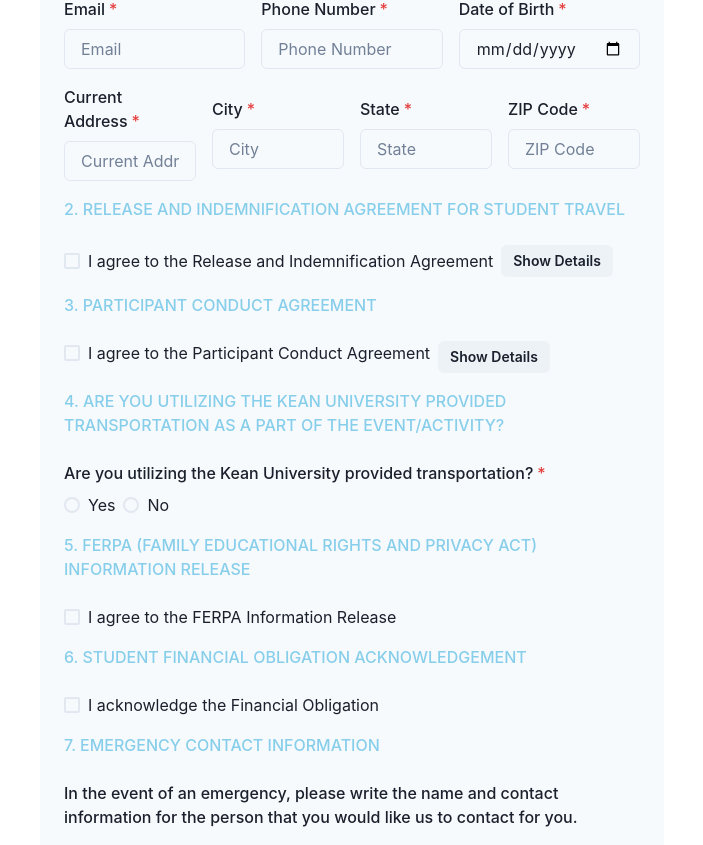
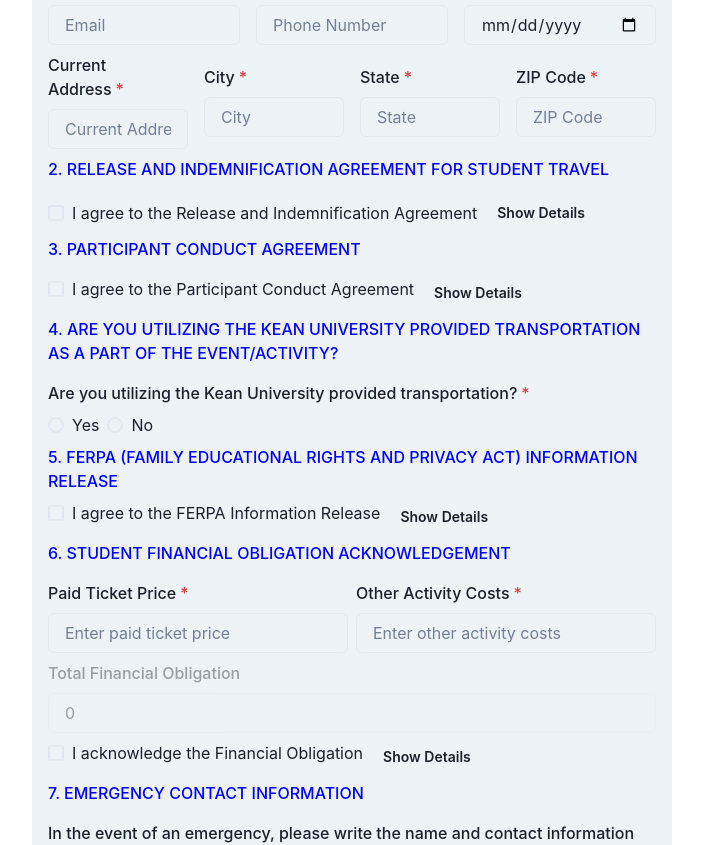
Before and after one commit to DomenicoDicosimo/Kean-Travel-Approval, a React (Create React App) app in the folder client/: page /forms in a window 1280 px wide. Shown: the part 527-1372 px from the top of the page, without its empty margins (288-991 px from the left). Built offline with nearby package versions, Linux system fonts and the light colour scheme; no server answers.

Commit message:
Update StudentTravelRegistrationFormDay.js

```diff
--- a/client/src/components/StudentTravelRegistrationFormDay.js
+++ b/client/src/components/StudentTravelRegistrationFormDay.js
@@ -19,9 +19,14 @@
 
 export default function Forms() {
 
-  const [showReleaseText, setShowReleaseText] = useState(false);
-  const [showSection_3_details, setSection_3_details] = useState(false);
-  const [showSection_4_details, setSection_4_details] = useState(false);
+ /*  const [showReleaseText, setShowReleaseText] = useState(false); */
+  const [showDetails, setShowDetails] = useState({
+    section2: false,
+    section3: false,
+    section4: false,
+    section5: false,
+    section6: false,
+  });
   const [usingUniversityTransport, setUsingUniversityTransport] = useState('');
   const [isUnderage, setIsUnderage] = useState(false);
   const [formData, setFormData] = useState({
@@ -42,38 +47,46 @@
     zip: '',
     agreeToRelease: false,
     agreeToConduct: false,
+    usingUniversityTransport: false,
     transportationWaiver: false,
     agreeToFerpa: false,
     financialObligation: false,
     participantCertification: false,
+    paidTicketPrice:'',
+    otherActivityCosts: '',
+    totalFinancialObligation: 0
   });
-
-  const handleCheckboxChange = (e) => {
-    const { name, checked } = e.target;
-    setFormData({
-      ...formData,
-      [name]: checked,
-    });
-  };
 
   const handleTransportationChange = (value) => {
     setUsingUniversityTransport(value);
   };
 
-
-  const handleDateOfBirthChange = (e) => {
-    handleInputChange(e); // existing input change handler
-    const dob = new Date(e.target.value);
-    const today = new Date();
-    const age = today.getFullYear() - dob.getFullYear();
-    setIsUnderage(age < 18);
+  const toggleDetail = (section) => {
+    setShowDetails((prevDetails) => ({ ...prevDetails, [section]: !prevDetails[section] }));
   };
 
   const handleInputChange = (e) => {
     const { name, value, type, checked } = e.target;
-    setFormData({
-      ...formData,
-      [name]: type === 'checkbox' ? checked : value,
+    setFormData((currentFormData) => {
+      const newValue = type === 'checkbox' ? checked : value;
+      const updatedFormData = { ...currentFormData, [name]: newValue };
+
+      //Calculate Financial Obligation
+      if (name === 'paidTicketPrice' || name === 'otherActivityCosts') {
+        const paidTicketPrice = parseFloat(updatedFormData.paidTicketPrice) || 0;
+        const otherActivityCosts = parseFloat(updatedFormData.otherActivityCosts) || 0;
+        updatedFormData.totalFinancialObligation = paidTicketPrice + otherActivityCosts;
+      }
+
+      //Get parent/guardian information if age < 18
+      if (name === 'date_of_birth') {
+        const dob = new Date(value);
+        const today = new Date();
+        const age = today.getFullYear() - dob.getFullYear();
+        setIsUnderage(age < 18);
+      }
+
+      return updatedFormData;
     });
   };
 
@@ -94,9 +107,15 @@
   return (
     <>
       <NavBar />
-      <Box p={4}>
+      <Box p={4} spacing={4} bg="gray.100" w="50%" mx="auto" borderRadius="lg">
         <form onSubmit={handleSubmit}>
-          <Stack spacing={4} bg="gray.50" w="50%" mx="auto" borderRadius="lg" p={6}>
+          <Stack>
+            <FormControl>
+
+              <FormLabel>Student Travel Registration Form - Day Trip (Student)</FormLabel>
+
+            </FormControl>
+
             <HStack>
               <FormControl isRequired flex="3"> {/* Increased flex value for more space */}
                 <FormLabel htmlFor="event_name">Event Name</FormLabel>
@@ -131,9 +150,10 @@
               </FormControl>
             </HStack>
 
-            <FormControl>
-              <FormLabel  style={{ color: 'skyblue' }}>1. PARTICIPANT INFORMATION (STUDENT)</FormLabel>
-            </FormControl>
+
+
+            {/* Participant Information (Student) - Section 1 */}
+            <FormLabel htmlFor="first_name" style={{ color: 'blue' }}>1. PARTICIPANT INFORMATION (STUDENT)</FormLabel>
             <HStack spacing={4}>
               <FormControl isRequired>
                 <FormLabel htmlFor="first_name">First Name</FormLabel>
@@ -159,7 +179,7 @@
               </FormControl>
               <FormControl isRequired>
                 <FormLabel htmlFor="date_of_birth">Date of Birth</FormLabel>
-                <Input type="date" id="date_of_birth" name="date_of_birth" onChange={handleDateOfBirthChange} value={formData.date_of_birth} />
+                <Input type="date" id="date_of_birth" name="date_of_birth" onChange={handleInputChange} value={formData.date_of_birth} />
               </FormControl>
             </HStack>
             <HStack spacing={4}>
@@ -181,19 +201,19 @@
               </FormControl>
             </HStack>
 
-            {/* RELEASE AND INDEMNIFICATION SECTION 2 */}
-            <FormLabel  style={{ color: 'skyblue' }}>2. RELEASE AND INDEMNIFICATION AGREEMENT FOR STUDENT TRAVEL</FormLabel>
+            {/* Release and Indemnification Agreement for student travel - Section 2 */}
+            <FormLabel  style={{ color: 'blue' }}>2. RELEASE AND INDEMNIFICATION AGREEMENT FOR STUDENT TRAVEL</FormLabel>
              <FormControl display="flex" alignItems="center">
-             <Checkbox name="agreeToRelease" isChecked={formData.agreeToRelease} onChange={handleCheckboxChange}>
+             <Checkbox name="agreeToRelease" isChecked={formData.agreeToRelease} onChange={handleInputChange}>
                 I agree to the Release and Indemnification Agreement
               </Checkbox>
-              <Button size="sm" ml={2} onClick={() => setShowReleaseText(!showReleaseText)}>
-                {showReleaseText ? 'Hide Details' : 'Show Details'}
+              <Button size="sm" ml={2} onClick={() => toggleDetail('section2')}>
+                {showDetails.section2 ? 'Hide Details' : 'Show Details'}
               </Button>
             </FormControl>
 
              {/* Collapsible panel for the Release and Indemnification Agreement text */}
-             <Collapse in={showReleaseText}>
+             <Collapse in={showDetails.section2}>
               <Text fontSize="sm" p={4} borderWidth="1px" borderRadius="md">
                 In the event that I incur any physical or emotional injury or illness, or loss or
                 damages to personal property of any kind during my participation in the
@@ -229,14 +249,14 @@
               {isUnderage && (
               <Box>
                 <Text>Parent/Guardians Information (Required for participants under 18)</Text>
-                <HStack>
+                <HStack >
                   <FormControl isRequired>
-                    <FormLabel htmlFor="parent_name">Parent/Guardians Name</FormLabel>
+                    <FormLabel htmlFor="parent_name">Parent/Guardian Name</FormLabel>
                     <Input id="parent_name" name="parent_name" onChange={handleInputChange} />
                   </FormControl>
 
                   <FormControl isRequired>
-                    <FormLabel htmlFor="parent_signature">Parent/Guardians Signature</FormLabel>
+                    <FormLabel htmlFor="parent_signature">Parent/Guardian Signature</FormLabel>
                     <Input id="parent_signature" name="parent_signature" onChange={handleInputChange} />
                   </FormControl>
 
@@ -245,24 +265,25 @@
                     <Input id="parent_signature_date" name="parent_signature_date" onChange={handleInputChange} />
                   </FormControl>
 
-                  <FormControl isRequired>
+                </HStack>
+
+                <FormControl isRequired>
                     <FormLabel htmlFor="parent_contact_number">Parent/Guardian&apos;s Contact Number</FormLabel>
                     <Input id="parent_contact_number" name="parent_contact_number" onChange={handleInputChange} />
                   </FormControl>
-                </HStack>
               </Box>
             )}
 
              {/* Participant Conduct Agreement - Section 3 */}
-            <FormLabel  style={{ color: 'skyblue' }}>3. PARTICIPANT CONDUCT AGREEMENT</FormLabel>
+            <FormLabel  style={{ color: 'blue' }}>3. PARTICIPANT CONDUCT AGREEMENT</FormLabel>
             <FormControl>
               <Checkbox name="agreeToConduct" onChange={handleInputChange}>I agree to the Participant Conduct Agreement</Checkbox>
-                <Button size="sm" ml={2} onClick={() => setSection_3_details(!showSection_3_details)}>
-                    {showReleaseText ? 'Hide Details' : 'Show Details'}
+                <Button size="sm" ml={2} onClick={() => toggleDetail('section3')}>
+                    {showDetails.section3 ? 'Hide Details' : 'Show Details'}
                 </Button>
 
             </FormControl>
-            <Collapse in={showSection_3_details}>
+            <Collapse in={showDetails.section3}>
                   <Text fontSize="sm" p={4} borderWidth="1px" borderRadius="md">
                   I shall comply with all applicable laws of any jurisdiction in which I may travel
                   and all policies of Kean University including, but not limited to, its alcohol and
@@ -286,7 +307,7 @@
             </Collapse>
 
             {/* Transportation- section 4 */}
-            <FormLabel  style={{ color: 'skyblue' }}>4. ARE YOU UTILIZING THE KEAN UNIVERSITY PROVIDED TRANSPORTATION AS A PART OF THE EVENT/ACTIVITY?</FormLabel>
+            <FormLabel  style={{ color: 'blue' }}>4. ARE YOU UTILIZING THE KEAN UNIVERSITY PROVIDED TRANSPORTATION AS A PART OF THE EVENT/ACTIVITY?</FormLabel>
             <FormControl isRequired>
               <FormLabel>Are you utilizing the Kean University provided transportation?</FormLabel>
               <RadioGroup onChange={handleTransportationChange} value={usingUniversityTransport}>
@@ -299,14 +320,14 @@
 
             {usingUniversityTransport === 'no' && (
                <FormControl display="flex" alignItems="center">
-                  <Checkbox name="transportationWaiver" isChecked={formData.transportationWaiver} onChange={handleCheckboxChange}>I agree to the Transportation Waiver</Checkbox>
-                  <Button size="sm" ml={2} onClick={() => setSection_4_details(!showSection_4_details)}>
-                  {showReleaseText ? 'Hide Details' : 'Show Details'}
+                  <Checkbox name="transportationWaiver" isChecked={formData.transportationWaiver} onChange={handleInputChange}>I agree to the Transportation Waiver</Checkbox>
+                  <Button size="sm" ml={2} onClick={() => toggleDetail('section4')}>
+                  {showDetails.section4 ? 'Hide Details' : 'Show Details'}
                   </Button>
                 </FormControl>
             )}
 
-            <Collapse in={showSection_4_details}>
+            <Collapse in={showDetails.section4}>
                   <Text fontSize="sm" p={4} borderWidth="1px" borderRadius="md">
                     TRANSPORTATION WAIVER: I understand that the activity in which I will participate is voluntary and does not include
                     transportation to or from the activity. I will assume all responsibility for getting to and from the above named activity.
@@ -315,15 +336,71 @@
 
 
             {/* FERPA - Section 5 */}
-            <FormLabel  style={{ color: 'skyblue' }}>5. FERPA (FAMILY EDUCATIONAL RIGHTS AND PRIVACY ACT) INFORMATION RELEASE</FormLabel>
-            <Checkbox name="agreeToFerpa" onChange={handleInputChange}>I agree to the FERPA Information Release</Checkbox>
+            <FormControl>
+              <FormLabel  style={{ color: 'blue' }}>5. FERPA (FAMILY EDUCATIONAL RIGHTS AND PRIVACY ACT) INFORMATION RELEASE</FormLabel>
+              <Checkbox name="agreeToFerpa" onChange={handleInputChange}>I agree to the FERPA Information Release</Checkbox>
+              <Button size="sm" ml={2} onClick={() => toggleDetail('section5')}>
+                    {showDetails.section5 ? 'Hide Details' : 'Show Details'}
+              </Button>
+            </FormControl>
+            <Collapse in={showDetails.section5}>
+              I authorize Kean University to release, to my parent(s) or legal guardian(s),
+              contact information and general information related to the abovementioned
+              event/activity, in order for my parent/guardian to receive health, safety, and
+              security information related to this program. I understand the purpose of this
+              release is to provide health, welfare, and safety information to my parent(s).
+              Further, should an incident occur during the event/activity, I authorize the
+              release of my name / statement as a Complainant, Accused Student, or
+              Witness during the student conduct process as outlined in the Kean University
+              Student Code of Conduct.
+              This release will remain in effect until revoked by me in writing and delivered to
+              the Kean University Office of Student Affairs.
+            </Collapse>
+
 
             {/* Student Financial Obligation - Section 6 */}
-            <FormLabel  style={{ color: 'skyblue' }}>6. STUDENT FINANCIAL OBLIGATION ACKNOWLEDGEMENT</FormLabel>
-            <Checkbox name="financialObligation" onChange={handleInputChange}>I acknowledge the Financial Obligation</Checkbox>
+            <FormLabel  style={{ color: 'blue' }}>6. STUDENT FINANCIAL OBLIGATION ACKNOWLEDGEMENT</FormLabel>
 
+            <HStack>
+              <FormControl isRequired>
+                <FormLabel htmlFor="paidTicketPrice">Paid Ticket Price</FormLabel>
+                <Input id="paidTicketPrice" name="paidTicketPrice" type="number" onChange={handleInputChange} placeholder="Enter paid ticket price"/>
+              </FormControl>
+              <FormControl isRequired>
+                <FormLabel htmlFor="otherActivityCosts">Other Activity Costs</FormLabel>
+                <Input id="otherActivityCosts" name="otherActivityCosts" type="number" onChange={handleInputChange} placeholder="Enter other activity costs"/>
+              </FormControl>
+            </HStack>
 
-            <FormLabel  style={{ color: 'skyblue' }}>7. EMERGENCY CONTACT INFORMATION</FormLabel>
+            <FormControl isDisabled>
+              <FormLabel htmlFor="totalFinancialObligation">Total Financial Obligation</FormLabel>
+              <Input id="totalFinancialObligation" name="totalFinancialObligation" type="number" value={formData.totalFinancialObligation} placeholder="Total will be calculated automatically" readOnly/>
+            </FormControl>
+
+            <FormControl>
+              <Checkbox name="financialObligation" onChange={handleInputChange}>I acknowledge the Financial Obligation</Checkbox>
+              <Button size="sm" ml={2} onClick={() => toggleDetail('section6')}>
+                      {showDetails.section6 ? 'Hide Details' : 'Show Details'}
+              </Button>
+            </FormControl>
+
+            <Collapse in={showDetails.section6}>
+                  <Text fontSize="sm" p={4} borderWidth="1px" borderRadius="md">
+                  STUDENT FINANCIAL OBLIGATION ACKNOWLEDGEMENT:
+                  I understand and acknowledge that I have paid the ticket price of ${formData.paidTicketPrice} for each ticket, which represents a substantially reduced cost for the activity and may include without limitation, admission ticket, bus,
+                  food, etc... I understand that the University has: 1) purchased a limited amount of program admission tickets for full face value; 2) reserved and paid
+                  for bus transportation; and/or 3) reserved and paid for meals for the student activity. Therefore, I agree that I shall have no right to a refund for any part
+                  of the ticket price that I have paid. In addition, if I or my guest fail to attend and participate in the student activity for any reason, I understand that I will
+                  be financially responsible to the University for the full cost of the student activity which totals ${formData.totalFinancialObligation} per ticket. Further, if I fail to make such
+                  payment to the University, the University may, at its option, put a financial hold on my record. As a result, I understand that I may be prohibited from
+                  registering for future courses at the University and obtaining a release of my academic transcript.
+                  The Kean University student will be financially responsible to the University for the full cost of the student activity if their registered guest fails to fully
+                  attend and participate in the student activity for any reason
+                  </Text>
+            </Collapse>
+
+            {/*Emergency Contact Information - Section 7 */}
+            <FormLabel  style={{ color: 'blue' }}>7. EMERGENCY CONTACT INFORMATION</FormLabel>
             <FormLabel  > In the event of an emergency, please write the name and contact information for the person that you would like us to contact for you.</FormLabel>
 
             <HStack>
@@ -336,8 +413,6 @@
                 <Input id="relationToParticipant" name="relationToParticipant" onChange={handleInputChange} />
               </FormControl>
             </HStack>
-
-            {/* Emergency Contact Information - Section 7*/}
             <HStack spacing={4}>
               <FormControl  flex={1}isRequired>
                 <FormLabel htmlFor="emergencyContactPhone">Emergency Contact Phone</FormLabel>
@@ -350,7 +425,7 @@
             </HStack>
 
             {/* Participant certification - Section 8 */}
-            <FormLabel  style={{ color: 'skyblue' }}>8. PARTICIPANT CERTIFICATION</FormLabel>
+            <FormLabel  style={{ color: 'blue' }}>8. PARTICIPANT CERTIFICATION</FormLabel>
             <Checkbox name="participantCertification" onChange={handleInputChange}>I certify that the provided information is accurate</Checkbox>
 
             <Flex justify="space-between">
```
